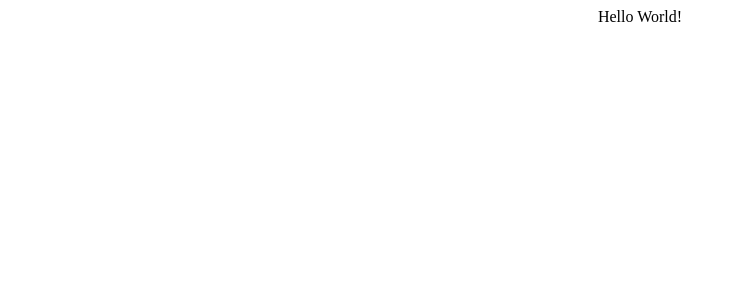
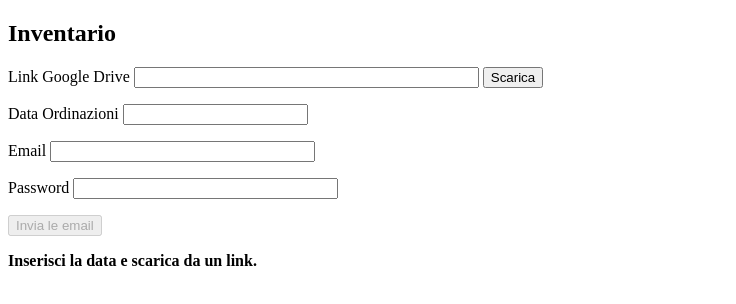
Before and after one commit to SirRosticciano/SirRosticciano.github.io, a plain HTML site: page index.html in a window 1280 px wide. Shown: the whole page, without its empty margins (0-736 px from the left). Drawn offline with Linux system fonts and the light colour scheme.

Commit message:
Update index.html

```diff
--- a/index.html
+++ b/index.html
@@ -1,8 +1,42 @@
+<!DOCTYPE html>
 <html>
-    <head>
-        <title>Benvenuto</title>
-    </head>
-    <body>
-        <div align="center">Hello World!</div>
-    </body>
+      <head>
+            <meta charset="UTF-8">
+            <meta name="viewport" content="width=device-width, initial-scale=1.0">
+            <meta http-equiv="X-UA-Compatible" content="ie=edge">
+            <title>Inventario</title>
+      </head>
+      <body>
+            <h2>Inventario</h2>
+            <div>
+                  <label for="name">Link Google Drive</label>
+                  <input type="text" id="drive" size="40"
+                  onchange="urlChange();">
+                  <button id="scarica" onclick="urlChange();">Scarica</button>
+            </div>
+            <p></p>
+            <div>
+                  <label for="name">Data Ordinazioni</label>
+                  <input type="text" id="data"  onchange="urlChange();">
+            </div>
+            <p></p>
+            <div>
+                  <label for="name">Email</label>
+                  <input type="text" id="email" onchange="salva('email')" size="30">
+            </div>
+            <p></p>
+            <div>
+                  <label for="name">Password</label>
+                  <input type="password" id="pwd" onchange="salva('pwd')" size="30">
+            </div>
+            <p></p>
+            <button id="invia" onclick="inviaEmail();" disabled="true">Invia le email</button>
+            <p id="log"><b>Inserisci la data e scarica da un link.</b></p>
+
+
+            <script src="https://smtpjs.com/v3/smtp.js"></script>
+            <script src="https://cdn.jsdelivr.net/npm/public-google-sheets-parser@latest"></script>
+            <script src="util.js"></script>
+	      <script src="index.js"></script>
+      </body>
 </html>
```
